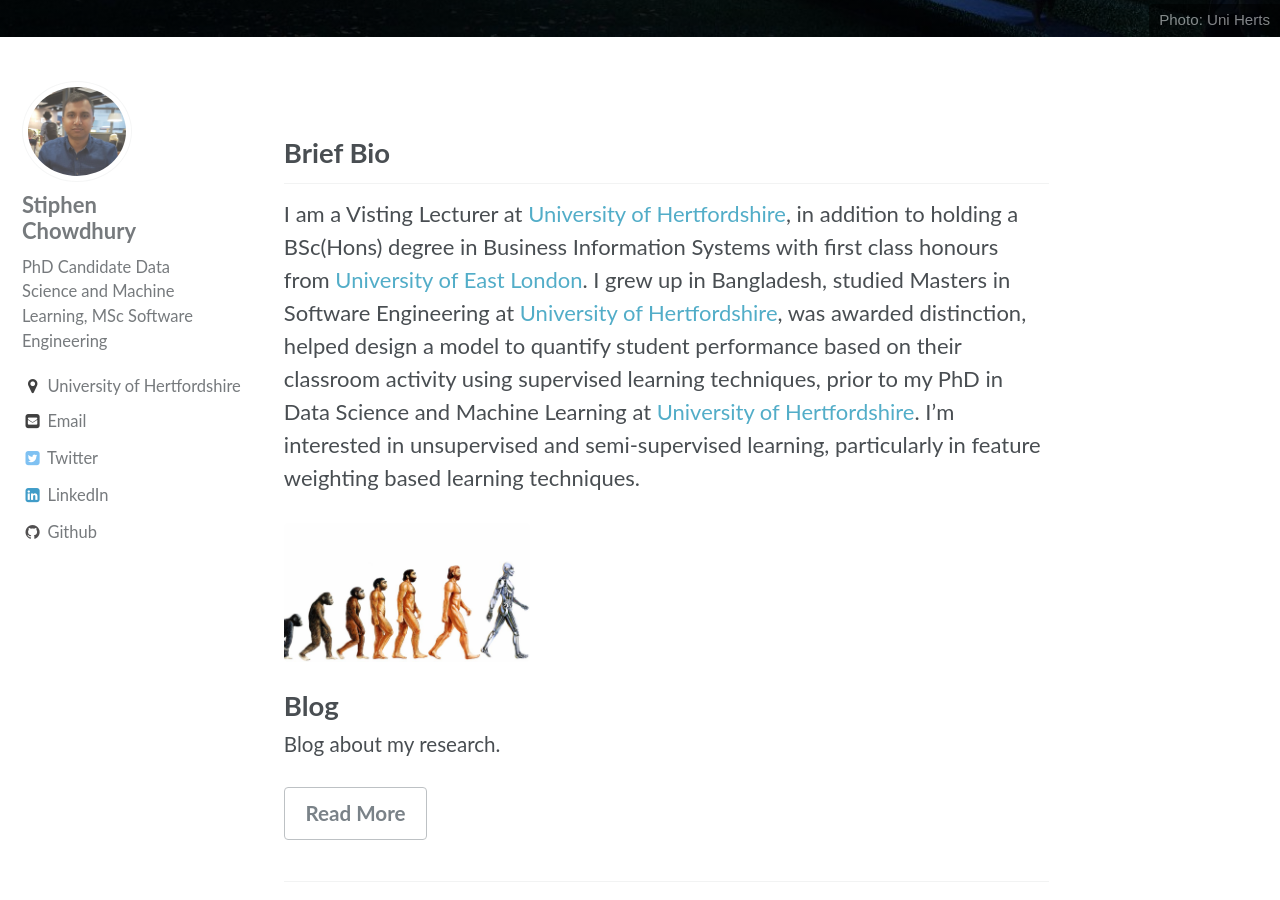
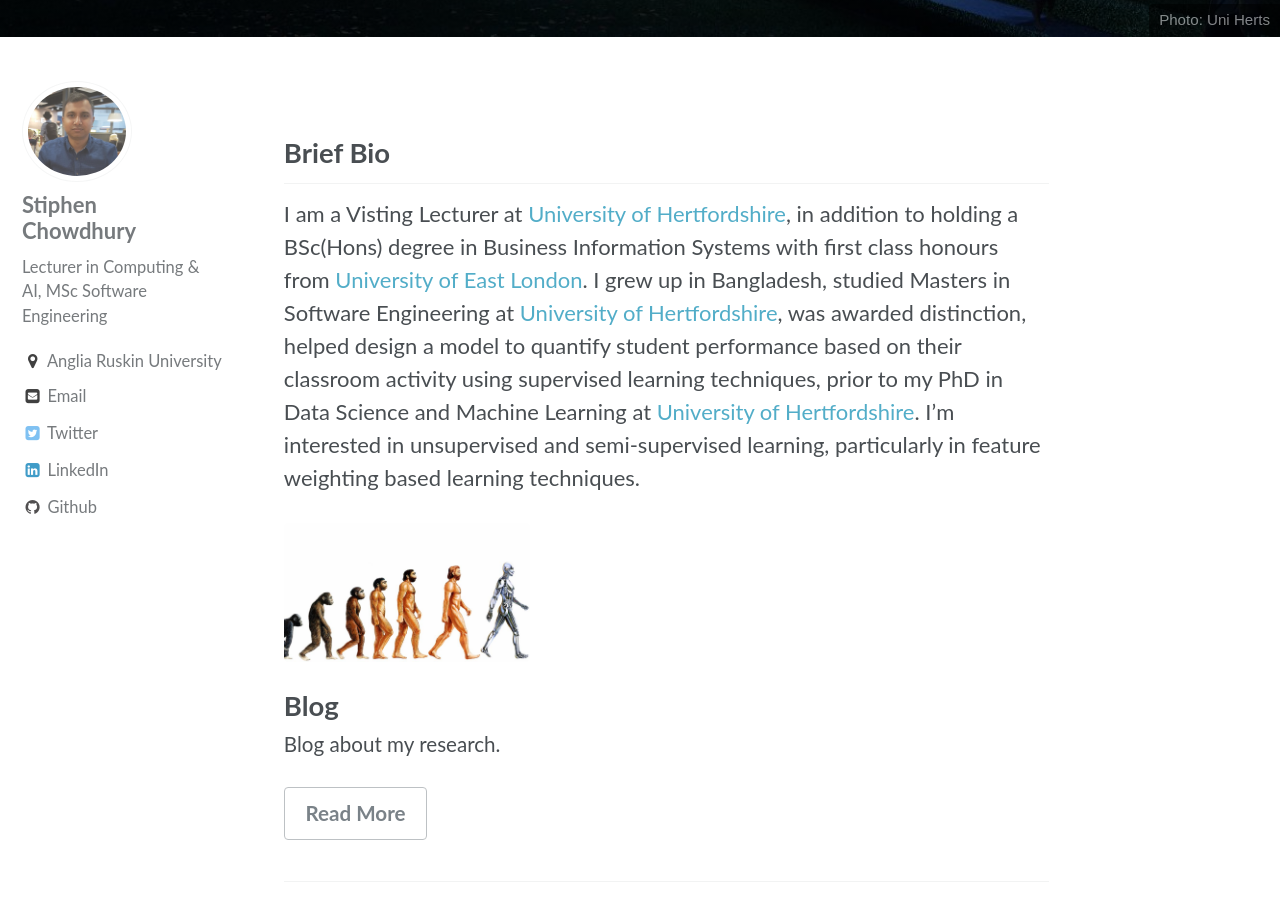
Before and after one commit to stiphenc/stiphenc.github.io, a Jekyll site: the page built from _pages/home.md, in a window 1280 px wide and 900 px high, scrolled down 758 px. Built offline with Jekyll 4.4.1, drawn with Linux system fonts in a browser that asks for light colours.

Commit message:
Change Title

```diff
--- a/_config.yml
+++ b/_config.yml
@@ -80,9 +80,9 @@
 author:
   name             : "Stiphen Chowdhury"
   avatar           : "/assets/images/stiphen.jpg" # path of avatar image, e.g. "/assets/images/bio-photo.jpg"
-  bio              : "PhD Candidate Data Science and Machine Learning, MSc Software Engineering"
-  location         : "University of Hertfordshire"
-  email            : "s.chowdhury8@herts.ac.uk"
+  bio              : "Lecturer in Computing & AI, MSc Software Engineering"
+  location         : "Anglia Ruskin University"
+  email            : "stiphen.chowdhury@aru.ac.uk"
   uri              :
   bitbucket        :
   codepen          :
```
